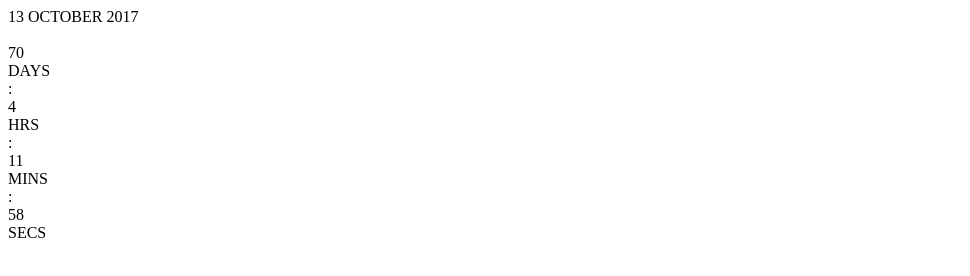
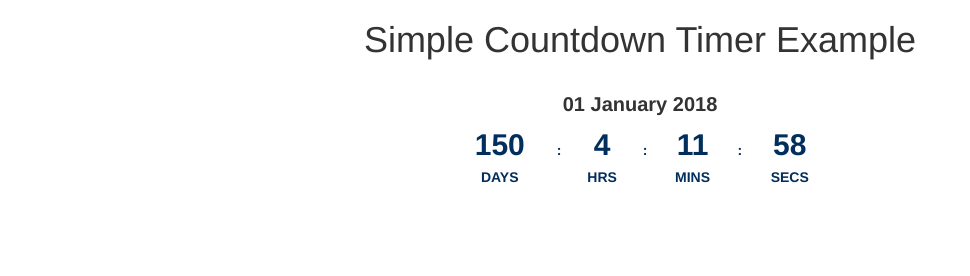
Before and after one commit to siamcomm/simple-countdown-timer, a plain HTML site: page index.html in a window 1280 px wide. Shown: the whole page, without its empty margins (0-970 px from the left). Drawn offline with nearby package versions, Linux system fonts and the light colour scheme.

Commit message:
Elevate to release version
Signed-off-by: ericdosa <eric@dosa.io>

```diff
--- /dev/null
+++ b/css/style.css
@@ -0,0 +1,31 @@
+/* countdown timer CSS file */
+
+#countdown {
+	display: table;
+	margin: 0 auto;
+	padding-top: 6px;
+	text-align: center;
+	font-weight: bold;
+	color: rgba(0,46,93,1);
+}
+
+#countdown .cd-item {
+	font-size: 14px;
+	display: table-cell;
+	letter-spacing: 2;
+}
+
+#countdown .cd-item .cd-num {
+	font-size: 30px;
+}
+
+#countdown .cd-item .cd-divider {
+	padding-left: 10px;
+	padding-right: 10px;
+}
+
+#event-date {
+	margin-top: 20px;
+	font-size: 20px;
+	font-weight: bold;
+}
--- a/index.html
+++ b/index.html
@@ -9,12 +9,20 @@
 	<meta name="apple-mobile-web-app-title" content="iMedia - ">
 	<link rel="profile" href="http://gmpg.org/xfn/11">
 	<title>Simple Countdown Timer</title>
-	<link rel='stylesheet' id='understrap-styles-css' href='style.css' type='text/css' media='all' />
-	<script type='text/javascript' src='jquery.js'></script>
+
+	<!-- Latest compiled and minified Bootstrap v3 CSS -->
+	<link rel="stylesheet" href="https://maxcdn.bootstrapcdn.com/bootstrap/3.3.7/css/bootstrap.min.css" integrity="sha384-BVYiiSIFeK1dGmJRAkycuHAHRg32OmUcww7on3RYdg4Va+PmSTsz/K68vbdEjh4u" crossorigin="anonymous">
+	<link rel='stylesheet' id='countdown-css' href='css/style.css' type='text/css' media='all' />
+
+	<!-- Latest compiled and minified version of jQuery loaded from the CDN -->
+	<script src="http://code.jquery.com/jquery-3.2.1.min.js" integrity="sha256-hwg4gsxgFZhOsEEamdOYGBf13FyQuiTwlAQgxVSNgt4=" crossorigin="anonymous"></script>
+
 </head>
 <body>
+	<div class="container">
+		<h1 class="text-center">Simple Countdown Timer Example</h1>
 		<div class="row countdown">
-		<div class="col-12 text-center event-date">13 OCTOBER 2017</div>
+			<div class="col-12 text-center" id="event-date">01 January 2018</div>
 			<div class="col-sm-4">&nbsp;</div>
 			<div class="col-sm-4" id="countdown">
 				<div class="cd-item" id="countdowndays"></div>
@@ -27,7 +35,7 @@
 			</div>
 			<div class="col-sm-4">&nbsp;</div>
 		</div>
-
-	<script type='text/javascript' src='script.js'></script>
+	</div>
+	<script type='text/javascript' src='js/script.js'></script>
 </body>
 </html>
--- a/script.js
+++ b/js/script.js
@@ -1,7 +1,7 @@
 ( function( $ ) {
 
     // Set the date we're counting down to
-    var countDownDate = new Date("Oct 13, 2017 08:00:00").getTime();
+    var countDownDate = new Date("Jan 01, 2018 08:00:00").getTime();
 
     // Update the count down every 1 second
     var x = setInterval(function() {
```
Also changed, not shown: 1 other file. Lines whose indentation alone changed are shown as unchanged.
